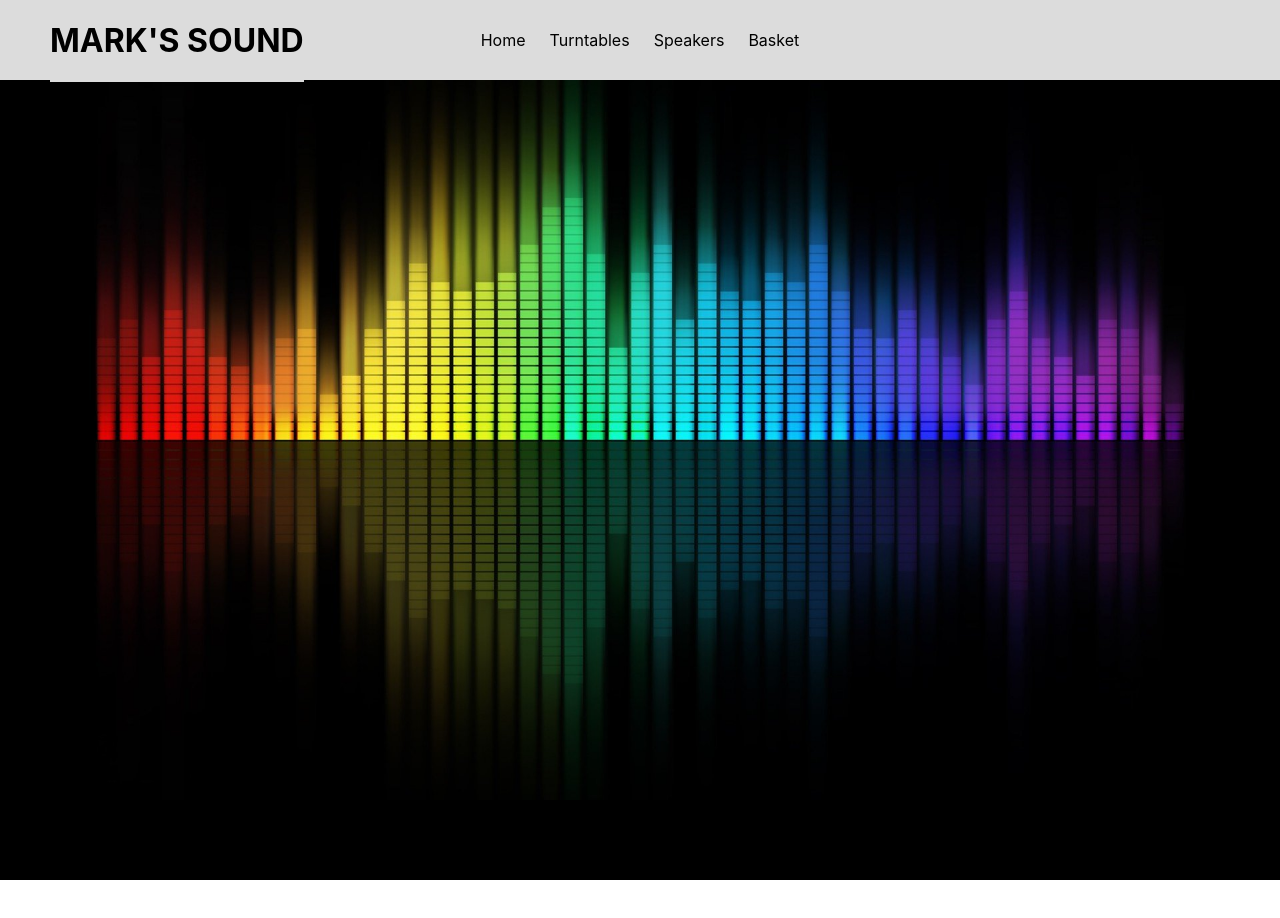
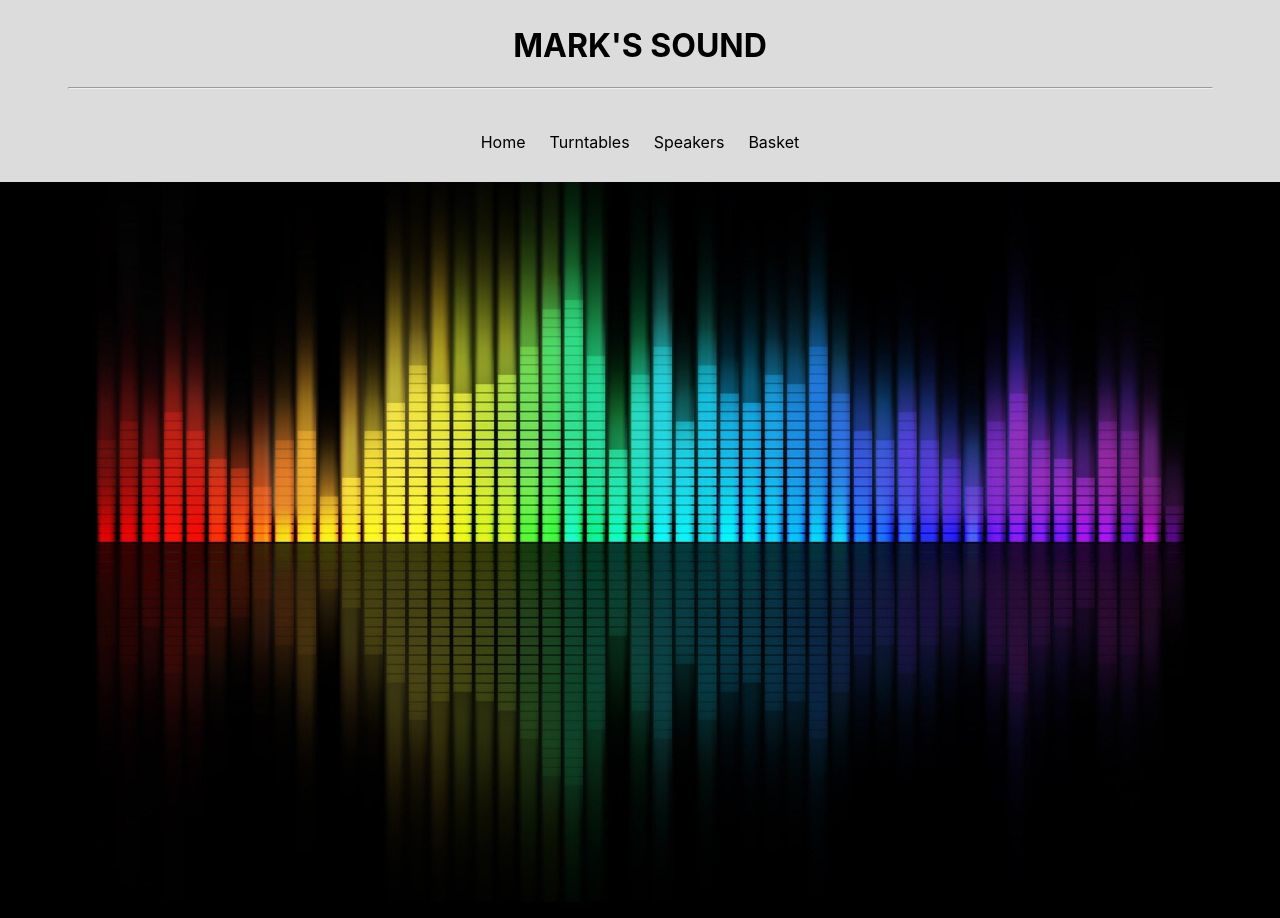
Before and after one commit to one-two-five/shopping-app, a React (Create React App) app: page / in a window 1280 px wide. Shown: the top 918 px of the page. Before the commit the page ends 880 px from the top, so only its background shows below. Built offline with nearby package versions, Linux system fonts and the light colour scheme.

Commit message:
add hr tag

```diff
--- a/src/components/header/header.css
+++ b/src/components/header/header.css
@@ -1,5 +1,10 @@
 header {
     background-color: rgb(220, 220, 220);
-    position: fixed;
-    margin-left: 50px;
+    position: relative;
+    padding: 5px;
 }
+
+hr {
+    width: 90%;
+    color: rgb(220, 220, 220);
+}
--- a/src/components/header/header.js
+++ b/src/components/header/header.js
@@ -5,6 +5,7 @@ function Header() {
     return (
         <header>
             <h1>MARK'S SOUND</h1>
+            <hr/>
         </header>
     )
 }
```
